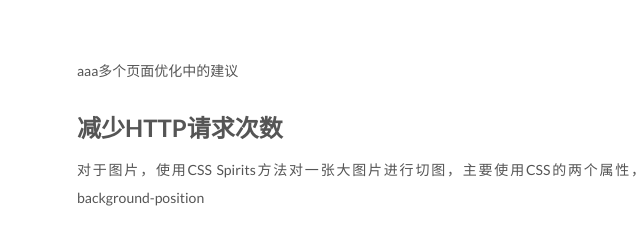
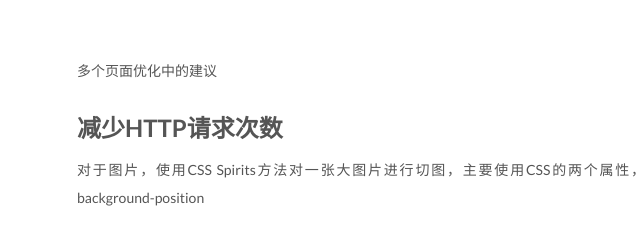
Before and after one commit to Angela-lltt/lltt-always.github.io, a plain HTML site: page 2016/10/12/页面优化——WebPage Optimization/index.html in a window 1280 px wide. Shown: the part 282-514 px from the top of the page, 53-693 px from the left. Drawn offline with Linux system fonts and the light colour scheme.

Commit message:
“update”

```diff
--- a/2016/10/12/页面优化——WebPage Optimization/index.html
+++ b/2016/10/12/页面优化——WebPage Optimization/index.html
@@ -84,16 +84,16 @@
 
 
 
-<meta name="description" content="aaa多个页面优化中的建议">
+<meta name="description" content="多个页面优化中的建议">
 <meta property="og:type" content="article">
 <meta property="og:title" content="页面优化——WebPage Optimization">
 <meta property="og:url" content="http://yoursite.com/2016/10/12/页面优化——WebPage Optimization/index.html">
 <meta property="og:site_name" content="Dora's Home">
-<meta property="og:description" content="aaa多个页面优化中的建议">
-<meta property="og:updated_time" content="2016-10-12T06:00:12.000Z">
+<meta property="og:description" content="多个页面优化中的建议">
+<meta property="og:updated_time" content="2016-10-12T06:05:42.000Z">
 <meta name="twitter:card" content="summary">
 <meta name="twitter:title" content="页面优化——WebPage Optimization">
-<meta name="twitter:description" content="aaa多个页面优化中的建议">
+<meta name="twitter:description" content="多个页面优化中的建议">
 
 
 
@@ -326,7 +326,7 @@
 
 
 
-        <p>aaa多个页面优化中的建议</p>
+        <p>多个页面优化中的建议</p>
 <a id="more"></a>
 <h1 id="减少HTTP请求次数"><a href="#减少HTTP请求次数" class="headerlink" title="减少HTTP请求次数"></a>减少HTTP请求次数</h1><p>  对于图片，使用CSS Spirits方法对一张大图片进行切图，主要使用CSS的两个属性，background-image和background-position</p>
 <p>  对于脚本和样式，合并脚本和样式文件（combo），对于不同的网页类型，有不同的加载策略</p>
```
Also changed, not shown: index.html (+1 -1 lines).
